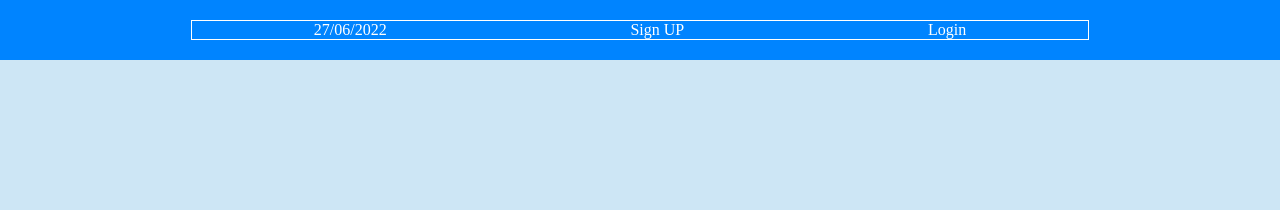
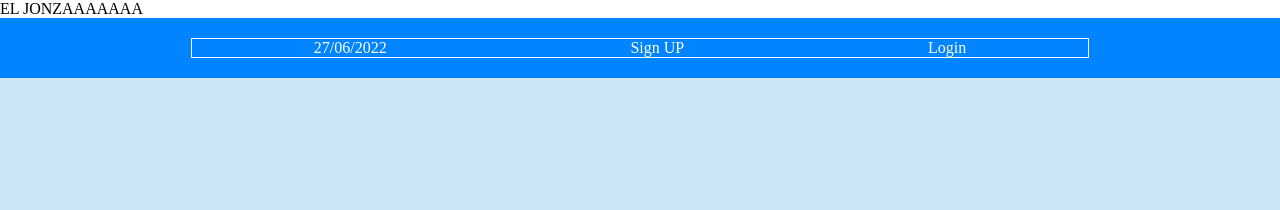
Before and after one commit to gonzagarbu/prueba, a plain HTML site: page index.html in a window 1280 px wide. Shown: the top 210 px of the page. Drawn offline with Linux system fonts and the light colour scheme.

Commit message:
Agrego Parrafo al body

```diff
--- a/index.html
+++ b/index.html
@@ -9,6 +9,7 @@
     <link rel="stylesheet" href="style.css">
 </head>
 <body>
+    <p>EL JONZAAAAAAA</p>
     <header class="menu-container">
         <div class="menu">
             <div class="date">27/06/2022</div>
```
